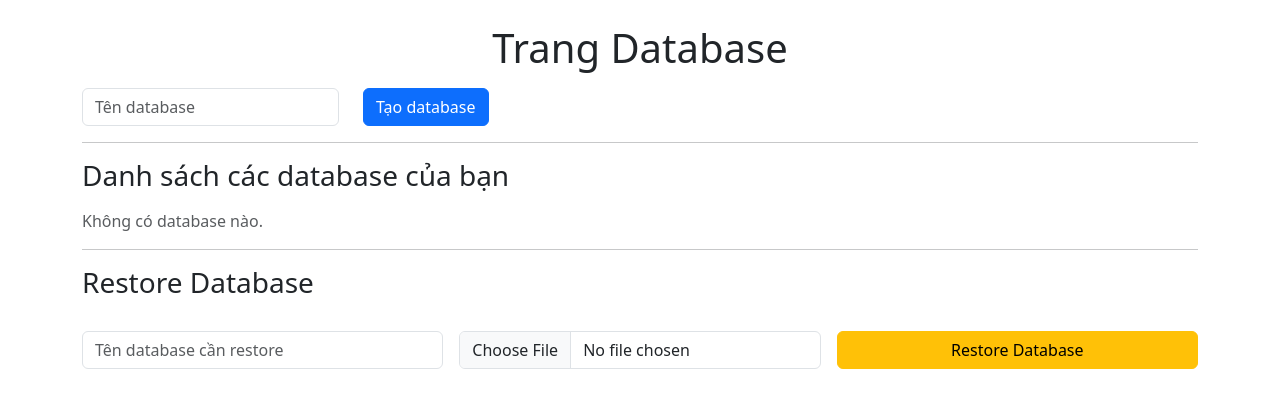
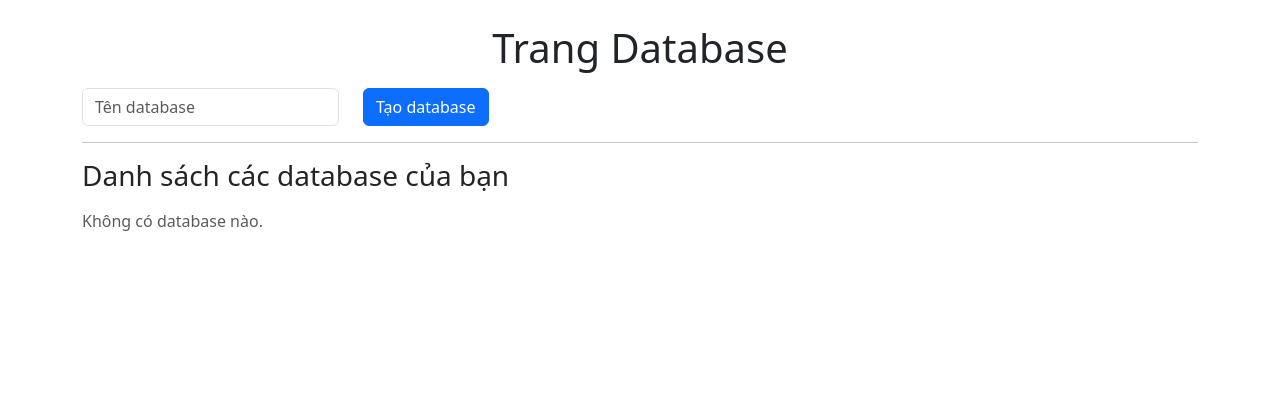
Before and after one commit to yuuMQ/MySQLCloudComputing, a Flask app: template backend/templates/databases.html in a window 1280 px wide. Shown: the part 54-462 px from the top of the page. Run offline with Flask 3, Linux system fonts and the light colour scheme; the template is opened without the code that fills it, so the values that code supplies are empty.

Commit message:
update and fix bug

```diff
--- a/backend/app.py
+++ b/backend/app.py
@@ -22,13 +22,6 @@ def create_database():
 @app.route('/drop_database/<dbname>')
 def drop_database(dbname):
     return DatabaseServices.drop_database(dbname)
-
-# BACKUP
-
-# RESTORE
-@app.route('/restore', methods=['POST'])
-def restore():
-    return DatabaseServices.restore_database()
 
 
 # --------------------------- AUTHENTICATION SERVICES -----------------------
--- a/backend/database_services.py
+++ b/backend/database_services.py
@@ -1,9 +1,8 @@
 import re
-from datetime import datetime
-from flask import render_template, request, redirect, session, url_for, send_file
-from werkzeug.utils import secure_filename
+from flask import render_template, request, redirect, session, url_for
 from db_admin import MySQLAdmin
 import os
+
 
 mysql_admin = MySQLAdmin()
 
@@ -72,29 +71,3 @@ class DatabaseServices:
 
         except Exception as e:
             return f"Lỗi khi xóa database: {e}"
-
-
-    # BACKUP DATABASE - BACKUP FULL
-    @staticmethod
-    def backup_database(bak_file_directory):
-        if 'username' not in session:
-            return redirect('/login')
-        return None
-
-    # RESTORE DATABASE
-    @staticmethod
-    def restore_database():
-        '''
-        Restore database từ file.dump hoặc .sql
-        '''
-        if 'username' not in session:
-            return redirect('/login')
-
-        dbname = request.form.get('dbname')
-        if not dbname:
-            return redirect(url_for('index', err_msg="Thiếu tên database"))
-
-        username = session['username']
-        user_pass = session['user_pass']
-
-        pass
--- a/backend/templates/databases.html
+++ b/backend/templates/databases.html
@@ -73,24 +73,6 @@
     {% else %}
         <p class="text-muted mt-3">Không có database nào.</p>
     {% endif %}
-
-    <hr>
-
-    <h3>Restore Database</h3>
-    <form method="POST" action="/restore" enctype="multipart/form-data" class="mt-3 row g-3">
-        <div class="col-md-4">
-            <input name="dbname" class="form-control" placeholder="Tên database cần restore" required>
-        </div>
-        <div class="col-md-4">
-            <input type="file" name="file" class="form-control" accept=".bak,.sql" required>
-        </div>
-        <div class="col-md-4">
-            <button type="submit" class="btn btn-warning w-100"
-                    onclick="return confirm('Restore sẽ ghi đè dữ liệu nếu database đã tồn tại. Tiếp tục?')">
-                Restore Database
-            </button>
-        </div>
-    </form>
 </div>
 
 </body>
```
